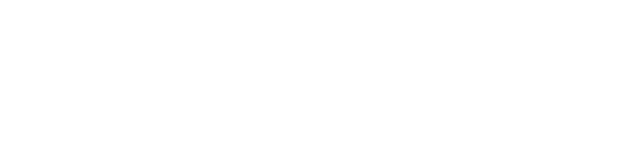
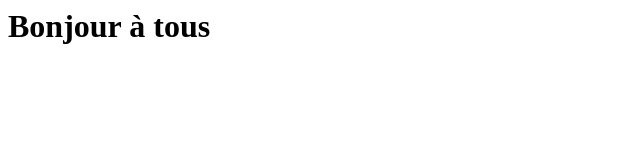
Before and after one commit to Thiez-64/WCS-Githubquest, a plain HTML site: page index.html in a window 1280 px wide. Shown: the whole page, without its empty margins (0-640 px from the left). Drawn offline with Linux system fonts and the light colour scheme.

Commit message:
body and h1 tag have been added

```diff
--- a/index.html
+++ b/index.html
@@ -1,2 +1,5 @@
 
 <title>helloWorld</title>
+<body>
+    <h1>Bonjour à tous</h1>
+</body>
```
